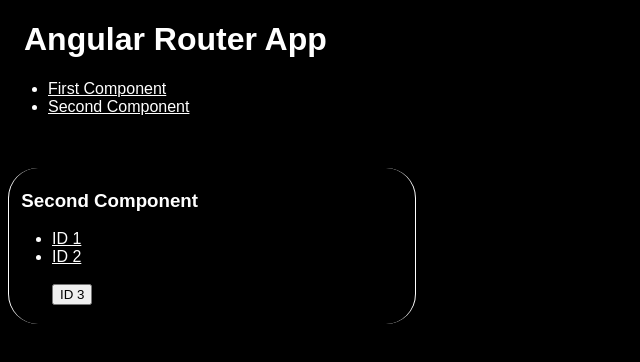
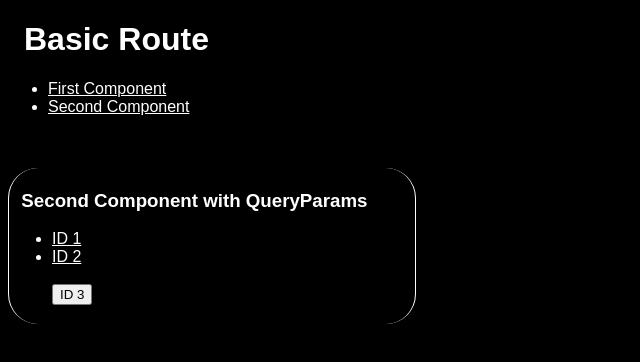
Before and after one commit to BjoernZimmi/Nachbearbeitung, an Angular app: page /second in a window 1280 px wide. Shown: the top 362 px of the page, without its empty margins (0-640 px from the left). Built offline with nearby package versions, Linux system fonts and the light colour scheme.

Commit message:
added description

```diff
--- a/src/app/app.component.html
+++ b/src/app/app.component.html
@@ -1,11 +1,10 @@
-<h1>Angular Router App</h1>
+<h1>Basic Route</h1>
 <nav>
   <ul>
     <li><a routerLink="/first" routerLinkActive="active" ariaCurrentWhenActive="page">First Component</a></li>
     <li><a routerLink="/second" routerLinkActive="active" ariaCurrentWhenActive="page">Second Component</a></li>
   </ul>
 </nav>
-<!-- The routed views render in the <router-outlet>-->
 
 <br><br>
 <router-outlet />
--- a/src/app/second/second.component.html
+++ b/src/app/second/second.component.html
@@ -1,5 +1,5 @@
 <div class="whiteBox">
-    <h3>Second Component</h3>
+    <h3>Second Component with QueryParams</h3>
 
     <ul>
         <li>
```
